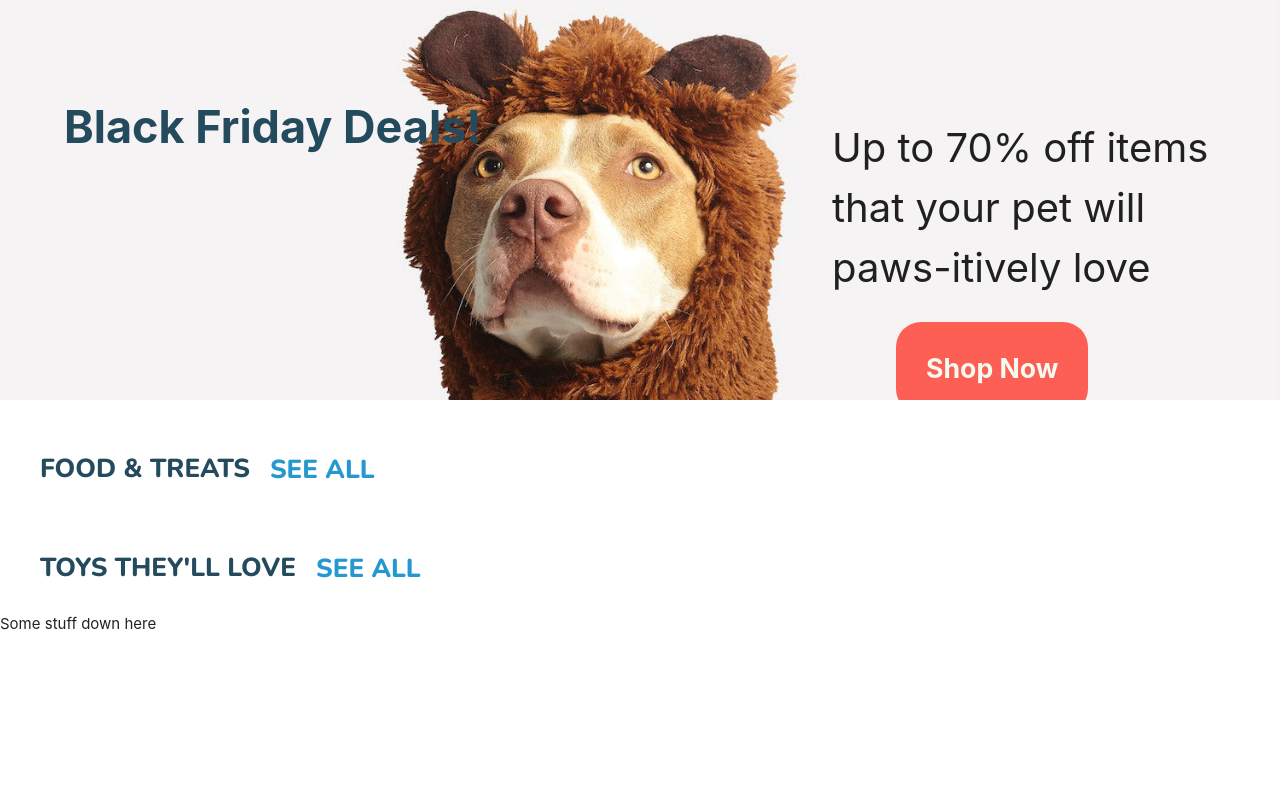
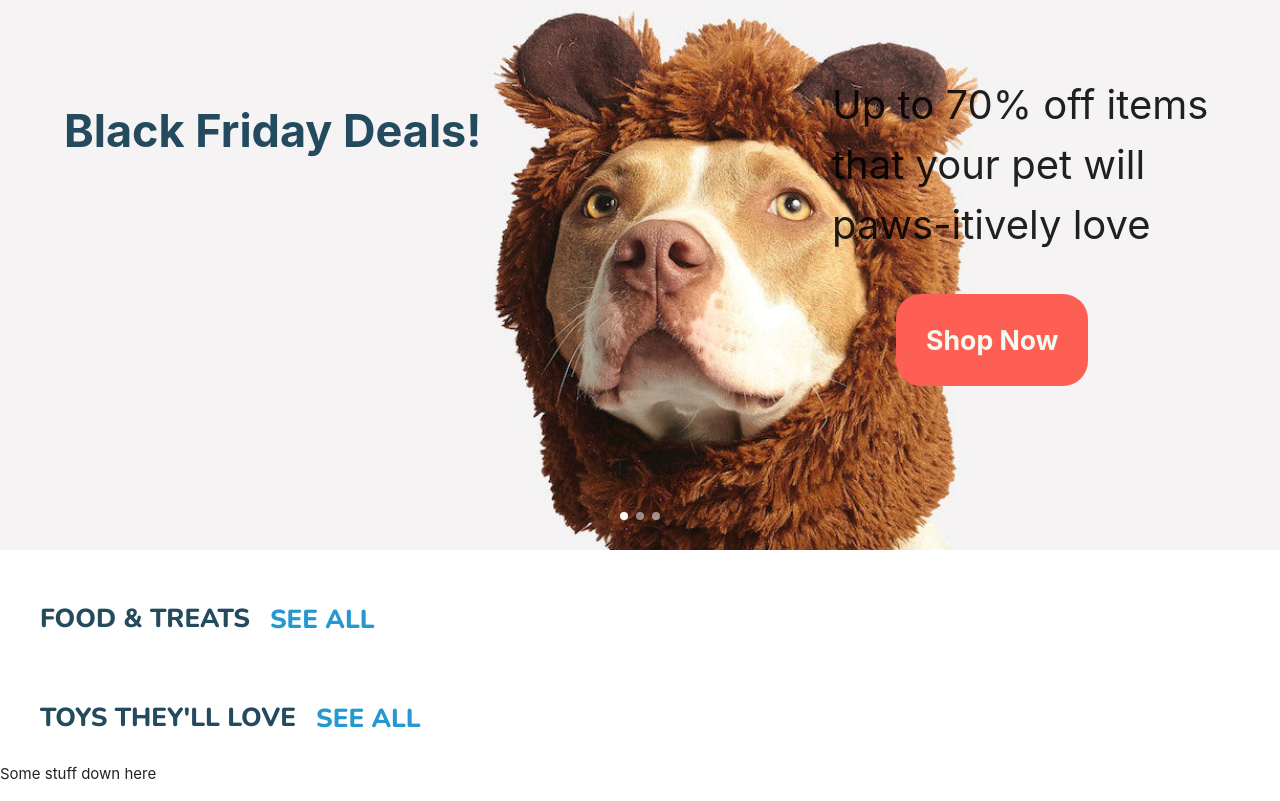
Before and after one commit to ldavidson45/wags-to-wings, a Django app: page / in a window 1280 px wide. Shown: the part 110-911 px from the top of the page. Before the commit the page ends 740 px from the top, so only its background shows below. Run offline with Django 3.2, Linux system fonts and the light colour scheme; data that the repository does not hold is empty; style sheets or scripts are compiled from the project's sources; some web fonts are replaced.

Commit message:
Finish carousel text

```diff
--- a/wags_to_wings/static/css/main.css
+++ b/wags_to_wings/static/css/main.css
@@ -34,9 +34,33 @@ nav .brand-logo {
   font-size: 0.85rem;
 }
 
+.carousel {
+  height: 550px;
+}
+
 .dog-carousel-item {
   background-image: url("../images/carousel_dog_20_7.jpg");
   background-size: cover;
+}
+
+.cat-carousel-item {
+  background-image: url("../images/carousel_cat_20_7.jpg");
+  background-size: cover;
+}
+
+.parrot-carousel-item {
+  background-image: url("../images/carousel_parrot_20_7.jpg");
+  background-size: cover;
+}
+
+.carousel-banner-text-left {
+  font-size: 3rem !important;
+  font-weight: bolder;
+  color: #234a5d;
+  position: relative;
+  left: 8%;
+  top: 12%;
+  line-height: 30pt;
 }
 
 .carousel-banner-text-left {
@@ -56,7 +80,23 @@ nav .brand-logo {
   top: -10%;
 }
 
-.carousel-button-red {
+.carousel-support-text-bottom-right {
+  width: 30%;
+  font-size: 30pt !important;
+  position: relative;
+  left: 75%;
+  top: 30%;
+}
+
+.carousel-support-text-left {
+  width: 30%;
+  font-size: 30pt !important;
+  position: relative;
+  left: 5%;
+  top: 3%;
+}
+
+.carousel-button-red-right {
   color: #f3faef;
   background-color: #fe5f55;
   padding: 30px;
@@ -67,4 +107,21 @@ nav .brand-logo {
   left: 70%;
   bottom: 30px;
 }
+
+.carousel-button-red-left {
+  color: #f3faef;
+  background-color: #fe5f55;
+  padding: 30px;
+  border-radius: 25px;
+  font-weight: bold;
+  font-size: 20pt;
+  position: relative;
+  left: 5%;
+  top: 30px;
+}
+
+.carousel-download-button {
+  position: relative;
+  top: 60px;
+}
 /*# sourceMappingURL=main.css.map */
--- a/wags_to_wings/static/css/main.scss
+++ b/wags_to_wings/static/css/main.scss
@@ -51,9 +51,33 @@ nav .brand-logo {
 
 
 // Carousel styles here
+.carousel {
+	height: 550px;
+}
+
 .dog-carousel-item {
   background-image: url('../images/carousel_dog_20_7.jpg');
   background-size: cover;
+}
+
+.cat-carousel-item {
+  background-image: url('../images/carousel_cat_20_7.jpg');
+  background-size: cover;
+}
+
+.parrot-carousel-item {
+  background-image: url('../images/carousel_parrot_20_7.jpg');
+  background-size: cover;
+}
+
+.carousel-banner-text-left {
+	font-size: 3rem !important;
+	font-weight: bolder;
+	color: $darkblue;
+	position: relative;
+	left: 8%;
+	top: 12%;
+	line-height: 30pt;
 }
 
 .carousel-banner-text-left {
@@ -71,10 +95,26 @@ nav .brand-logo {
 	position: relative;
 	left: 65%;
 	top: -10%;
+}
+
+.carousel-support-text-bottom-right {
+	width: 30%;
+	font-size: 30pt !important;
+	position: relative;
+	left: 75%;
+	top: 30%;
+}
+
+.carousel-support-text-left {
+	width: 30%;
+	font-size: 30pt !important;
+	position: relative;
+	left: 5%;
+	top: 3%;
 
 }
 
-.carousel-button-red{
+.carousel-button-red-right{
 	color: $unsureifgreen;
 	background-color: $brightred;
 	padding: 30px;
@@ -86,4 +126,21 @@ nav .brand-logo {
 	bottom: 30px;
 }
 
+.carousel-button-red-left{
+	color: $unsureifgreen;
+	background-color: $brightred;
+	padding: 30px;
+	border-radius: 25px;
+	font-weight: bold;
+	font-size: 20pt;
+	position: relative;
+	left: 5%;
+	top: 30px;
+}
+
+.carousel-download-button{
+	position: relative;
+	top: 60px;
+}
+
 // End carousel styles
--- a/wags_to_wings/templates/wags_to_wings/carousel.html
+++ b/wags_to_wings/templates/wags_to_wings/carousel.html
@@ -6,10 +6,25 @@
   <a class="carousel-item" href="#two!"><img src="../../static/images/carousel_cat_20_7.jpg"></a>
   <a class="carousel-item" href="#three!"><img src="../../static/images/carousel_parrot_20_7.jpg"></a> -->
 
+  <!-- This is the dog pannel -->
   <div class="carousel-item dog-carousel-item" href="#one!">
     <p class="carousel-banner-text-left">Black Friday Deals!</p>
     <p class="carousel-support-text-right">Up to 70% off items that your pet will paws-itively love</p>
-    <a href="#" class="carousel-button-red">Shop Now</a>
+    <a href="#" class="carousel-button-red-right">Shop Now</a>
+  </div>
+
+  <!-- this is the cat panel -->
+  <div class="carousel-item cat-carousel-item" href="#one!">
+    <p class="carousel-banner-text-left">Right Meow Cat Food</p>
+    <p class="carousel-support-text-left">Now in stock!</p>
+    <a href="#" class="carousel-button-red-left">Shop Now</a>
+  </div>
+
+  <!-- this is the parrot panel -->
+  <div class="carousel-item parrot-carousel-item" href="#one!">
+    <p class="carousel-banner-text-left">NEW<br />Download our<br />PetMed App</p>
+    <a href="#" class="carousel-button-red-left carousel-download-button">Download</a>
+    <p class="carousel-support-text-bottom-right">Polly want a pill?</p>
   </div>
 
 </div>
```
Also changed, not shown: 1 other file.
